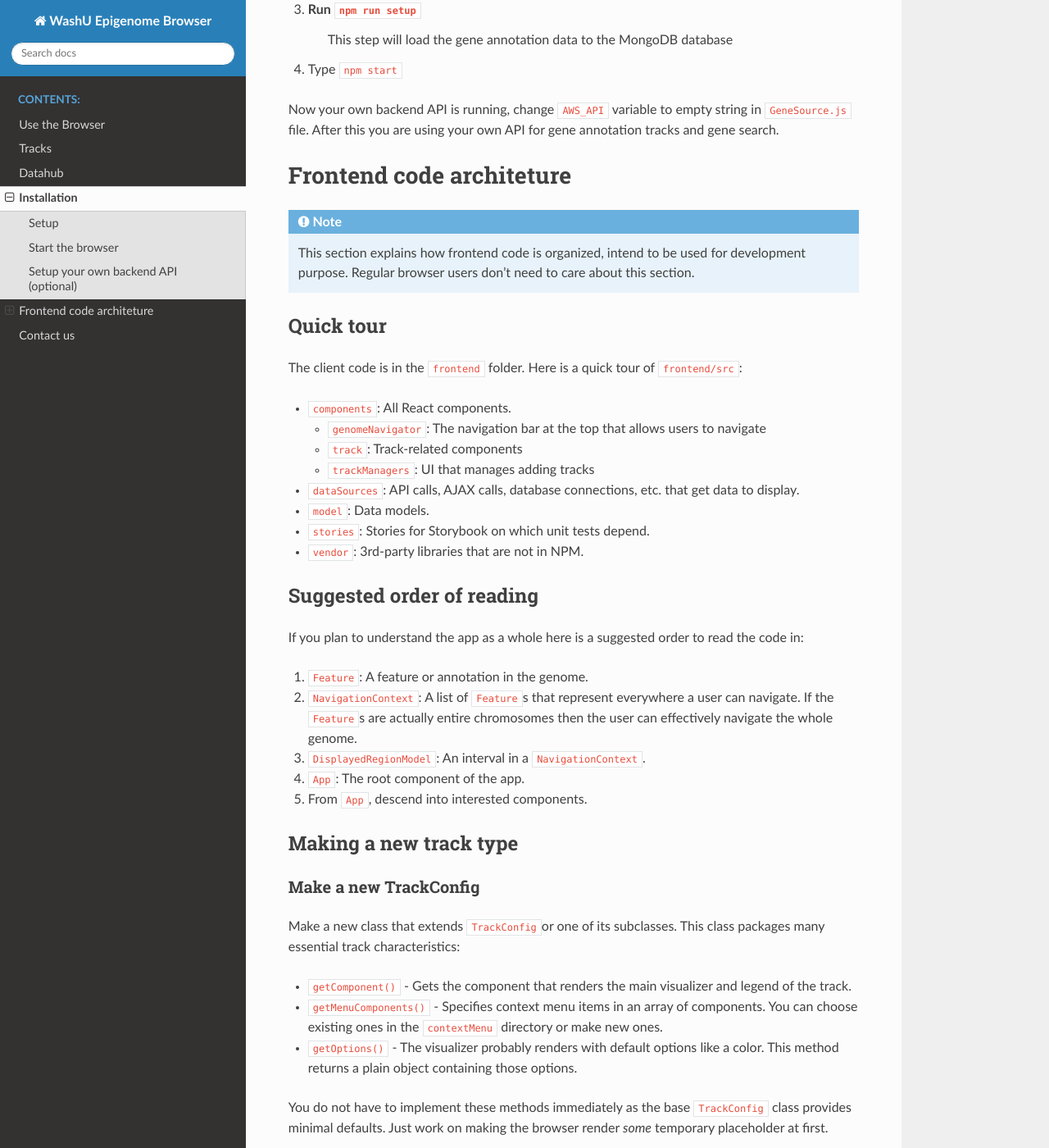
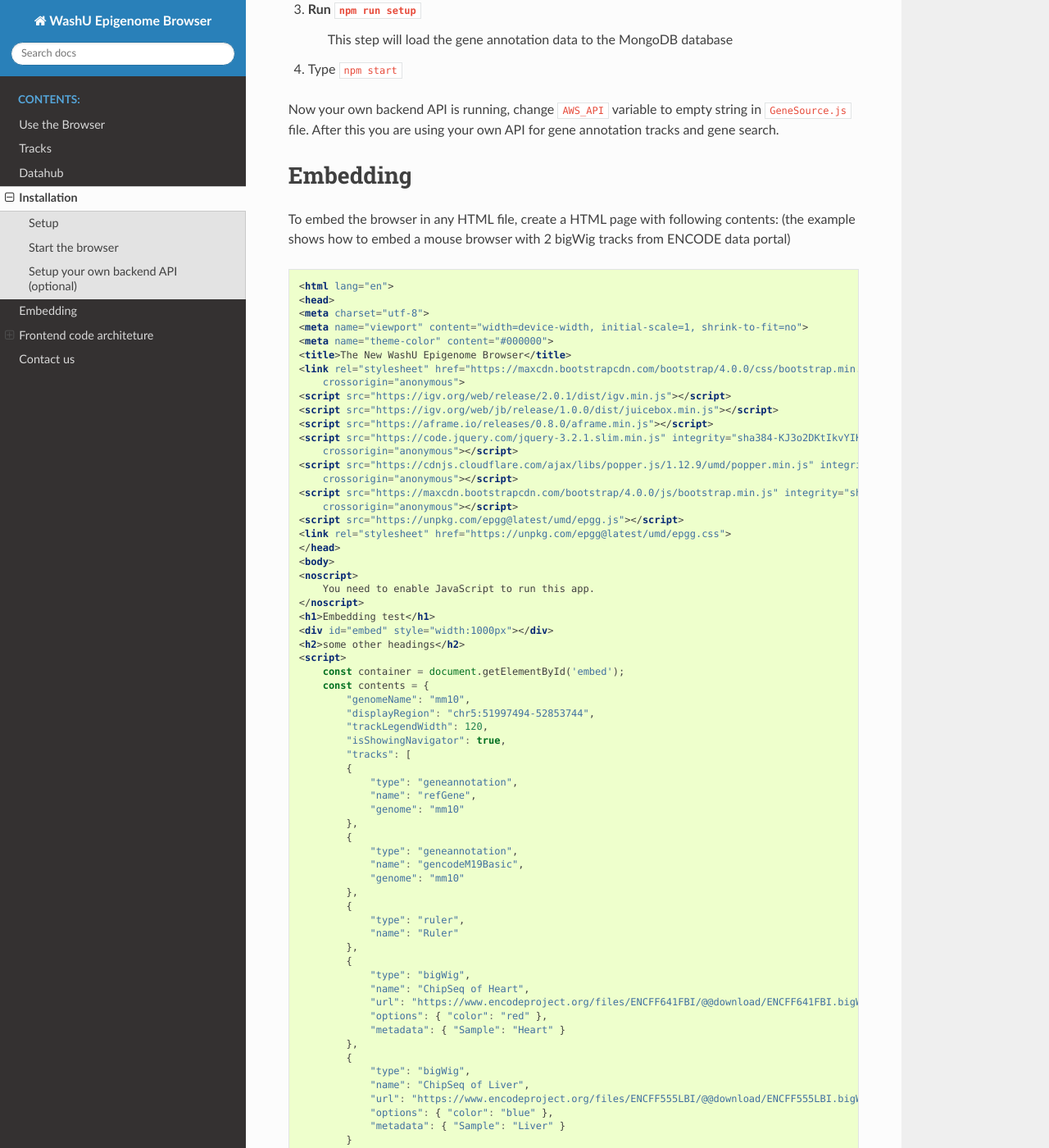
Before and after one commit to lidaof/eg-docs, a Sphinx documentation site: the page built from docs/installation.rst, in a window 1280 px wide and 1400 px high, scrolled down 1038 px. Shown: the whole window at 82% size. Built offline with Sphinx 7.4.7 and the Read the Docs theme 2.0.0, drawn with Linux system fonts in a browser that asks for light colours; some of the changed text lies outside the part shown.

Commit message:
Add embedding

```diff
--- a/docs/installation.rst
+++ b/docs/installation.rst
@@ -41,6 +41,88 @@ Then prepare your gene annotation files like the ones for ``hg19``, ``mm10`` etc
 
 Now your own backend API is running, change ``AWS_API`` variable to empty string in ``GeneSource.js`` file.
 After this you are using your own API for gene annotation tracks and gene search.
+
+Embedding
+=========
+
+To embed the browser in any HTML file, create a HTML page with following contents: (the example shows how to embed a mouse browser with 2 bigWig tracks from ENCODE data portal)
+
+.. code-block:: html
+
+    <html lang="en">
+    <head>
+    <meta charset="utf-8">
+    <meta name="viewport" content="width=device-width, initial-scale=1, shrink-to-fit=no">
+    <meta name="theme-color" content="#000000">
+    <title>The New WashU Epigenome Browser</title>
+    <link rel="stylesheet" href="https://maxcdn.bootstrapcdn.com/bootstrap/4.0.0/css/bootstrap.min.css" integrity="sha384-Gn5384xqQ1aoWXA+058RXPxPg6fy4IWvTNh0E263XmFcJlSAwiGgFAW/dAiS6JXm"
+        crossorigin="anonymous">
+    <script src="https://igv.org/web/release/2.0.1/dist/igv.min.js"></script>
+    <script src="https://igv.org/web/jb/release/1.0.0/dist/juicebox.min.js"></script>
+    <script src="https://aframe.io/releases/0.8.0/aframe.min.js"></script>
+    <script src="https://code.jquery.com/jquery-3.2.1.slim.min.js" integrity="sha384-KJ3o2DKtIkvYIK3UENzmM7KCkRr/rE9/Qpg6aAZGJwFDMVNA/GpGFF93hXpG5KkN"
+        crossorigin="anonymous"></script>
+    <script src="https://cdnjs.cloudflare.com/ajax/libs/popper.js/1.12.9/umd/popper.min.js" integrity="sha384-ApNbgh9B+Y1QKtv3Rn7W3mgPxhU9K/ScQsAP7hUibX39j7fakFPskvXusvfa0b4Q"
+        crossorigin="anonymous"></script>
+    <script src="https://maxcdn.bootstrapcdn.com/bootstrap/4.0.0/js/bootstrap.min.js" integrity="sha384-JZR6Spejh4U02d8jOt6vLEHfe/JQGiRRSQQxSfFWpi1MquVdAyjUar5+76PVCmYl"
+        crossorigin="anonymous"></script>
+    <script src="https://unpkg.com/epgg@latest/umd/epgg.js"></script>
+    <link rel="stylesheet" href="https://unpkg.com/epgg@latest/umd/epgg.css">
+    </head>
+    <body>
+    <noscript>
+        You need to enable JavaScript to run this app.
+    </noscript>
+    <h1>Embedding test</h1>
+    <div id="embed" style="width:1000px"></div>
+    <h2>some other headings</h2>
+    <script>
+        const container = document.getElementById('embed');
+        const contents = {
+            "genomeName": "mm10",
+            "displayRegion": "chr5:51997494-52853744",
+            "trackLegendWidth": 120,
+            "isShowingNavigator": true,
+            "tracks": [
+            {
+                "type": "geneannotation",
+                "name": "refGene",
+                "genome": "mm10"
+            },
+            {
+                "type": "geneannotation",
+                "name": "gencodeM19Basic",
+                "genome": "mm10"
+            },
+            {
+                "type": "ruler",
+                "name": "Ruler"
+            },
+            {
+                "type": "bigWig",
+                "name": "ChipSeq of Heart",
+                "url": "https://www.encodeproject.org/files/ENCFF641FBI/@@download/ENCFF641FBI.bigWig",
+                "options": { "color": "red" },
+                "metadata": { "Sample": "Heart" }
+            },
+            {
+                "type": "bigWig",
+                "name": "ChipSeq of Liver",
+                "url": "https://www.encodeproject.org/files/ENCFF555LBI/@@download/ENCFF555LBI.bigWig",
+                "options": { "color": "blue" },
+                "metadata": { "Sample": "Liver" }
+            }
+            ],
+            "metadataTerms": ["Sample"],
+            "regionSets": [],
+            "regionSetViewIndex": -1,
+        };
+        renderBrowserInElement(contents, container);
+    </script>
+    </body>
+    </html>
+
+The key API is the function ``renderBrowserInElement``, it accepts the contents array as first argument, and container as second argument which is a DOM element.
 
 Frontend code architeture
 ==========================
```
Also changed, not shown: docs/datahub.rst (+19 -0 lines), docs/tracks.rst (+7 -0 lines).
